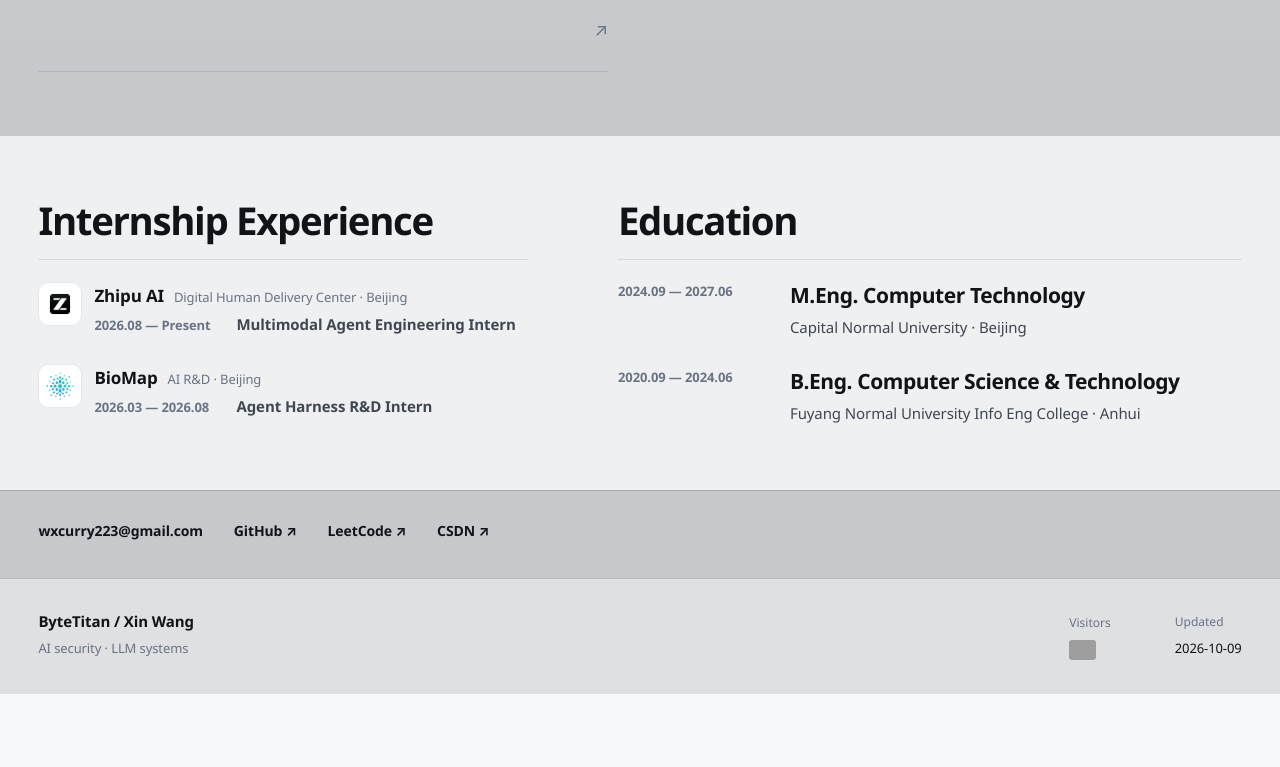
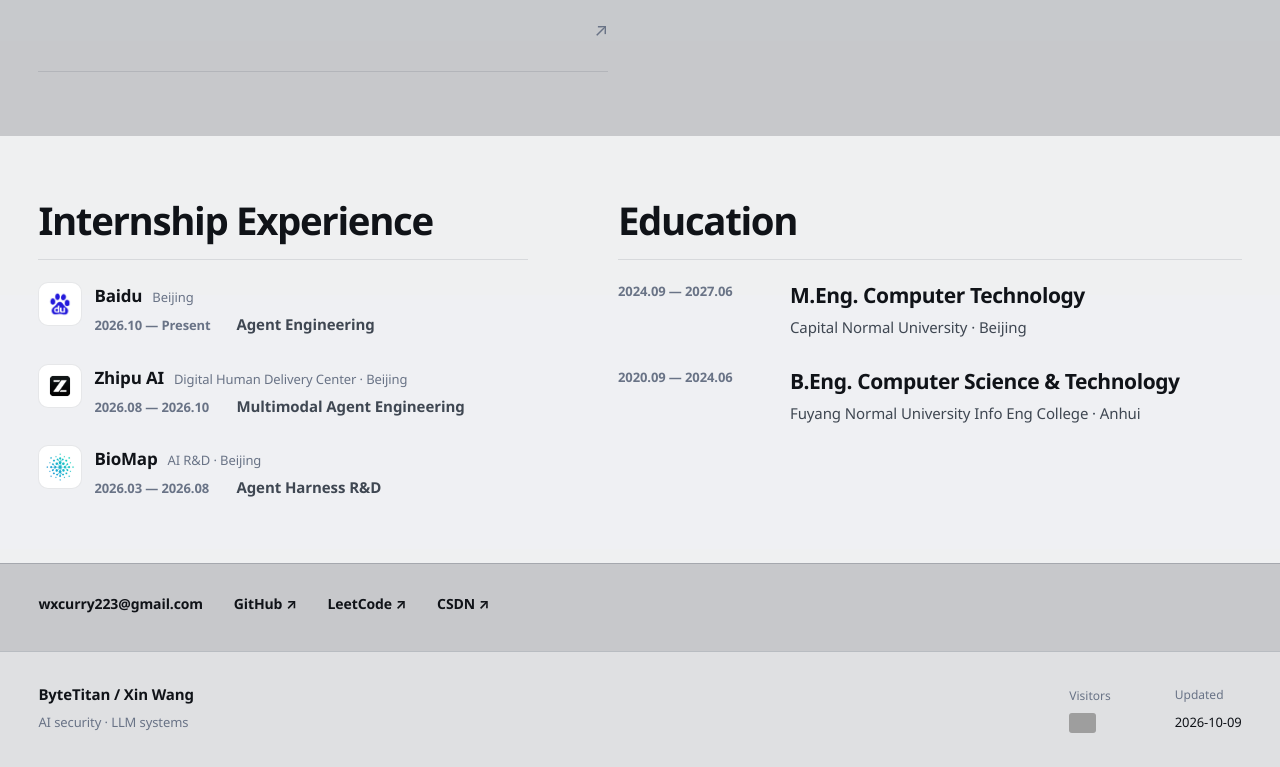
Before and after one commit to ByteTitan-star/ByteTitan-star.github.io, an Astro site: page / in a window 1280 px wide. Shown: the part 4786-5553 px from the top of the page. Before the commit the page ends 5480 px from the top, so only its background shows below. Built offline with nearby package versions, Linux system fonts and the light colour scheme; Astro itself is replaced by a stand-in of ours; some packages are replaced by stand-ins of ours; grey boxes are pictures that could not be loaded.

Commit message:
feat: add Baidu internship entry, close Zhipu at 2026.10, drop Intern suffix

```diff
--- a/src/pages/index.astro
+++ b/src/pages/index.astro
@@ -236,6 +236,23 @@ const buildDateISO = builtAt.toISOString();
             <article class="background-item background-item--role">
               <div class="background-item-head">
                 <span class="background-item-logo">
+                  <img src="/figures/baidu.png" alt="Baidu" width="256" height="256" loading="lazy" decoding="async" />
+                </span>
+                <div class="background-item-info">
+                  <p class="background-item-org">
+                    <strong data-en="Baidu" data-zh="百度">Baidu</strong>
+                    <span class="background-item-orgmeta" data-en="Beijing" data-zh="北京">Beijing</span>
+                  </p>
+                  <div class="background-item-line">
+                    <time data-en="2026.10 — Present" data-zh="2026.10 — 至今">2026.10 — Present</time>
+                    <h3 data-en="Agent Engineering" data-zh="Agent 工程">Agent Engineering</h3>
+                  </div>
+                </div>
+              </div>
+            </article>
+            <article class="background-item background-item--role">
+              <div class="background-item-head">
+                <span class="background-item-logo">
                   <img src="/figures/zhipu.png" alt="Zhipu AI" width="330" height="330" loading="lazy" decoding="async" />
                 </span>
                 <div class="background-item-info">
@@ -244,8 +261,8 @@ const buildDateISO = builtAt.toISOString();
                     <span class="background-item-orgmeta" data-en="Digital Human Delivery Center · Beijing" data-zh="数字人交付中心 · 北京">Digital Human Delivery Center · Beijing</span>
                   </p>
                   <div class="background-item-line">
-                    <time data-en="2026.08 — Present" data-zh="2026.08 — 至今">2026.08 — Present</time>
-                    <h3 data-en="Multimodal Agent Engineering Intern" data-zh="多模态 Agent 工程实习生">Multimodal Agent Engineering Intern</h3>
+                    <time>2026.08 — 2026.10</time>
+                    <h3 data-en="Multimodal Agent Engineering" data-zh="多模态 Agent 工程">Multimodal Agent Engineering</h3>
                   </div>
                 </div>
               </div>
@@ -262,7 +279,7 @@ const buildDateISO = builtAt.toISOString();
                   </p>
                   <div class="background-item-line">
                     <time>2026.03 — 2026.08</time>
-                    <h3 data-en="Agent Harness R&amp;D Intern" data-zh="Agent Harness 研发实习生">Agent Harness R&amp;D Intern</h3>
+                    <h3 data-en="Agent Harness R&amp;D" data-zh="Agent Harness 研发">Agent Harness R&amp;D</h3>
                   </div>
                 </div>
               </div>
```
Also changed, not shown: public/figures/baidu.png (added).
